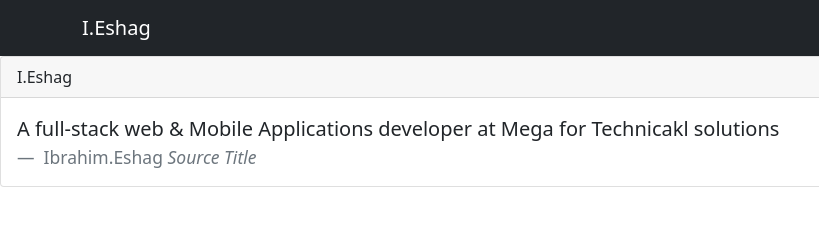
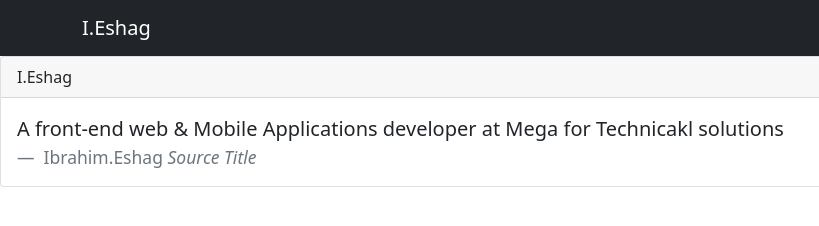
Before and after one commit to ibrahim-eshag/my-cv, a plain HTML site: page index.html in a window 1280 px wide. Shown: the full height of the page, 0-819 px from the left. Drawn offline with nearby package versions, Linux system fonts and the light colour scheme.

Commit message:
changed from full-stak to front-end

```diff
--- a/index.html
+++ b/index.html
@@ -72,7 +72,7 @@
         <div class="card-body">
           <blockquote class="blockquote mb-0">
             <p>
-              A full-stack web & Mobile Applications developer at Mega for
+              A front-end web & Mobile Applications developer at Mega for
               Technicakl solutions
             </p>
             <footer class="blockquote-footer">
```
